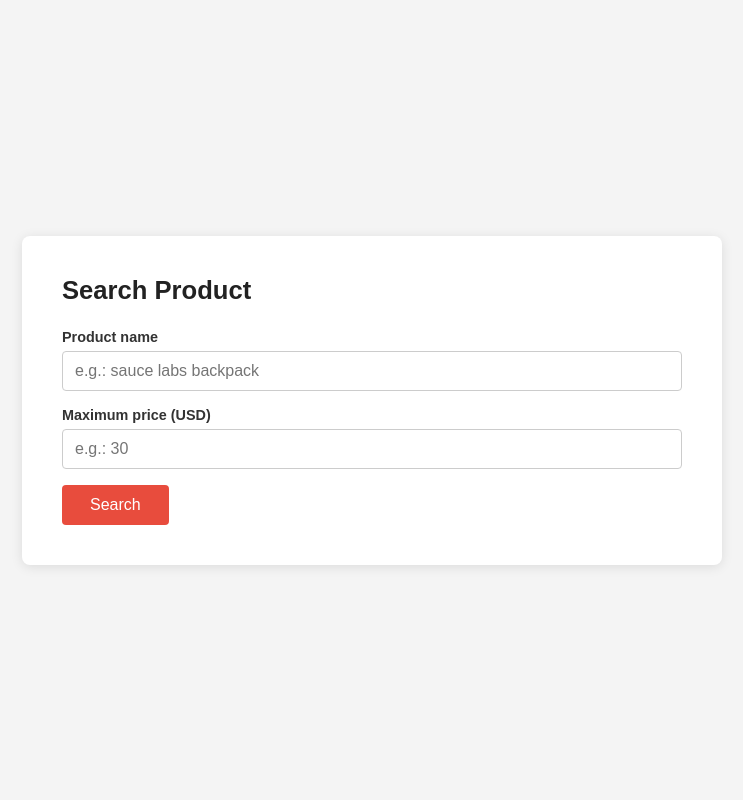
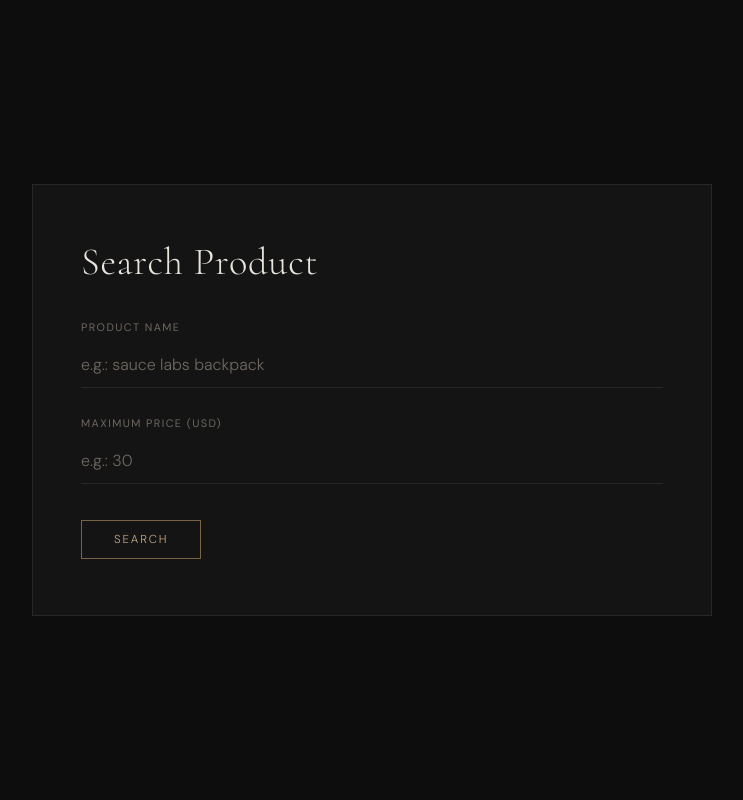
Before and after one commit to eliah-shammah-projects/SauceFlow-E2E, a Flask app: page / in a window 1280 px wide. Shown: the whole page, without its empty margins (268-1011 px from the left). Run offline with Flask 3, Linux system fonts and the light colour scheme.

Commit message:
redesign UI — dark editorial theme (Cormorant + DM Sans)
Co-Authored-By: Claude Sonnet 4.6 <noreply@anthropic.com>

```diff
--- a/ecommerce-automation-hub/static/css/style.css
+++ b/ecommerce-automation-hub/static/css/style.css
@@ -1,3 +1,19 @@
+@import url('https://fonts.googleapis.com/css2?family=Cormorant:ital,wght@0,300;0,400;1,300&family=DM+Sans:opsz,wght@9..40,200;9..40,300;9..40,400&display=swap');
+
+:root {
+  --bg:           #0d0d0d;
+  --surface:      #141414;
+  --border:       #272727;
+  --text:         #e8e4dd;
+  --text-muted:   #6e6860;
+  --accent:       #c4a882;
+  --accent-dim:   #7a6344;
+  --error-bg:     #180f0e;
+  --error-text:   #d4675a;
+  --error-border: #3a1816;
+  --success:      #7aad7a;
+}
+
 * {
   box-sizing: border-box;
   margin: 0;
@@ -5,111 +21,146 @@
 }
 
 body {
-  font-family: Arial, sans-serif;
-  background: #f4f4f4;
-  color: #333;
+  font-family: 'DM Sans', sans-serif;
+  font-weight: 300;
+  background: var(--bg);
+  color: var(--text);
   min-height: 100vh;
   display: flex;
   align-items: center;
   justify-content: center;
+  padding: 40px 20px;
 }
 
 .container {
-  background: #fff;
-  border-radius: 8px;
-  padding: 40px;
   width: 100%;
-  max-width: 700px;
-  box-shadow: 0 2px 12px rgba(0, 0, 0, 0.1);
+  max-width: 680px;
+  background: var(--surface);
+  border: 1px solid var(--border);
+  padding: 56px 48px;
+  animation: fadeUp 0.45s ease both;
+}
+
+@keyframes fadeUp {
+  from { opacity: 0; transform: translateY(14px); }
+  to   { opacity: 1; transform: translateY(0); }
 }
 
 h1 {
-  margin-bottom: 24px;
-  font-size: 1.6rem;
-  color: #222;
+  font-family: 'Cormorant', serif;
+  font-weight: 300;
+  font-size: 2.4rem;
+  letter-spacing: 0.02em;
+  line-height: 1.1;
+  color: var(--text);
+  margin-bottom: 36px;
 }
 
-/* ── Formulário ── */
+/* ── Form ── */
 
 .form-group {
-  margin-bottom: 16px;
+  margin-bottom: 28px;
 }
 
 .form-group label {
   display: block;
-  margin-bottom: 6px;
-  font-weight: bold;
-  font-size: 0.9rem;
+  margin-bottom: 8px;
+  font-size: 0.68rem;
+  font-weight: 400;
+  letter-spacing: 0.13em;
+  text-transform: uppercase;
+  color: var(--text-muted);
 }
 
 .form-group input {
   width: 100%;
-  padding: 10px 12px;
-  border: 1px solid #ccc;
-  border-radius: 4px;
+  padding: 12px 0;
+  background: transparent;
+  border: none;
+  border-bottom: 1px solid var(--border);
+  color: var(--text);
+  font-family: 'DM Sans', sans-serif;
+  font-weight: 300;
   font-size: 1rem;
+  transition: border-color 0.2s;
+}
+
+.form-group input::placeholder {
+  color: var(--text-muted);
 }
 
 .form-group input:focus {
   outline: none;
-  border-color: #e84c3d;
+  border-bottom-color: var(--accent);
 }
 
 .btn {
   display: inline-block;
-  padding: 11px 28px;
-  background: #e84c3d;
-  color: #fff;
-  border: none;
-  border-radius: 4px;
-  font-size: 1rem;
+  padding: 11px 32px;
+  background: transparent;
+  color: var(--accent);
+  border: 1px solid var(--accent-dim);
+  font-family: 'DM Sans', sans-serif;
+  font-weight: 300;
+  font-size: 0.72rem;
+  letter-spacing: 0.16em;
+  text-transform: uppercase;
   cursor: pointer;
-  transition: background 0.2s;
+  transition: background 0.2s, color 0.2s, border-color 0.2s;
+  margin-top: 8px;
 }
 
 .btn:hover {
-  background: #c0392b;
+  background: var(--accent);
+  color: var(--bg);
+  border-color: var(--accent);
 }
 
 .btn:disabled {
-  background: #aaa;
+  color: var(--text-muted);
+  border-color: var(--border);
+  background: transparent;
   cursor: not-allowed;
 }
 
 .error-msg {
-  background: #fdecea;
-  color: #c0392b;
-  border: 1px solid #f5c6cb;
-  border-radius: 4px;
-  padding: 10px 14px;
-  margin-bottom: 16px;
-  font-size: 0.9rem;
+  background: var(--error-bg);
+  color: var(--error-text);
+  border: 1px solid var(--error-border);
+  padding: 12px 16px;
+  margin-bottom: 24px;
+  font-size: 0.85rem;
 }
 
 /* ── Loading ── */
 
 .loading-wrapper {
   text-align: center;
+  padding: 12px 0;
 }
 
 .loading-wrapper h1 {
-  margin-bottom: 16px;
+  margin-bottom: 20px;
 }
 
 .loading-phrase {
-  font-size: 1.1rem;
-  color: #555;
-  margin-bottom: 32px;
+  font-family: 'Cormorant', serif;
+  font-style: italic;
+  font-weight: 300;
+  font-size: 1.2rem;
+  color: var(--text-muted);
+  margin-bottom: 40px;
   min-height: 28px;
+  transition: opacity 0.3s;
 }
 
 .spinner {
-  width: 48px;
-  height: 48px;
-  border: 5px solid #ddd;
-  border-top-color: #e84c3d;
+  width: 32px;
+  height: 32px;
+  border: 1px solid var(--border);
+  border-top-color: var(--accent);
   border-radius: 50%;
-  animation: spin 0.9s linear infinite;
+  animation: spin 1.1s linear infinite;
   margin: 0 auto;
 }
 
```
Also changed, not shown: other parts of ecommerce-automation-hub/static/css/style.css (+51 -26 lines), ecommerce-automation-hub/CLAUDE.md (+21 -0 lines).
